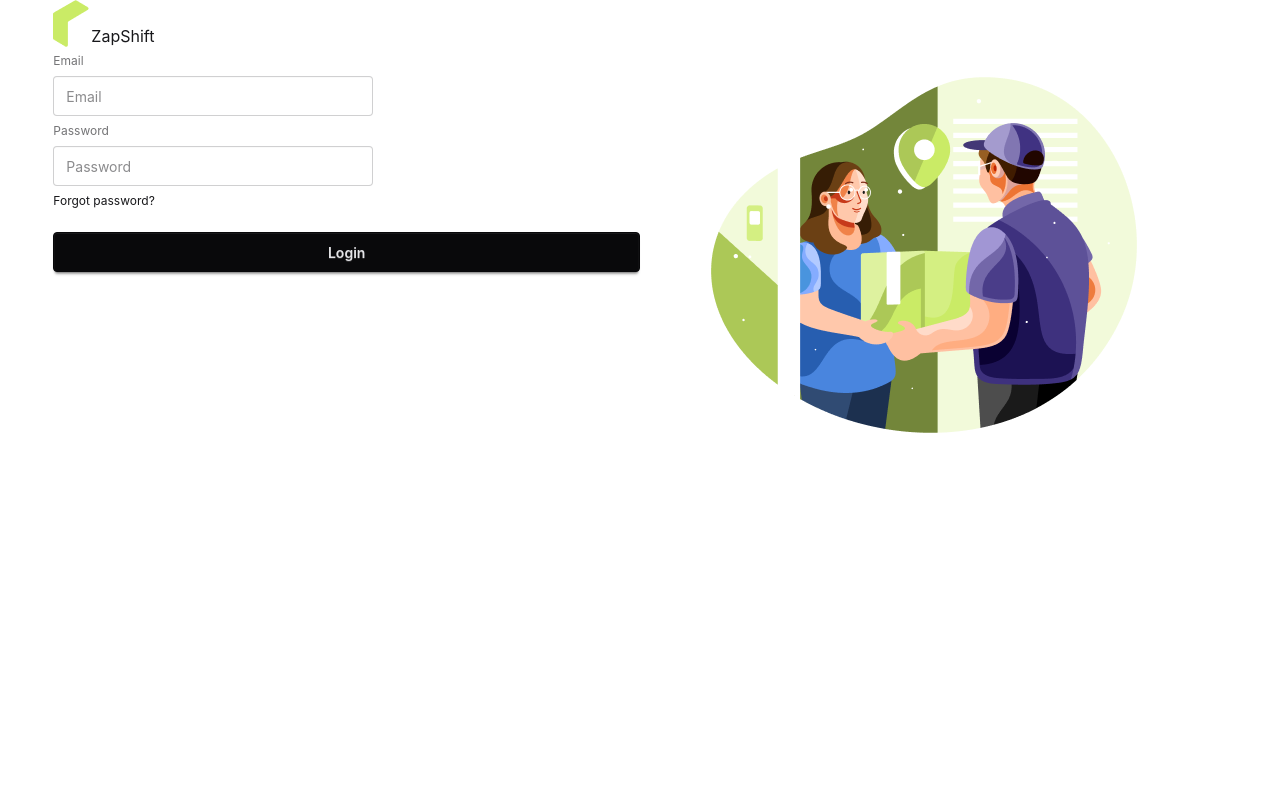
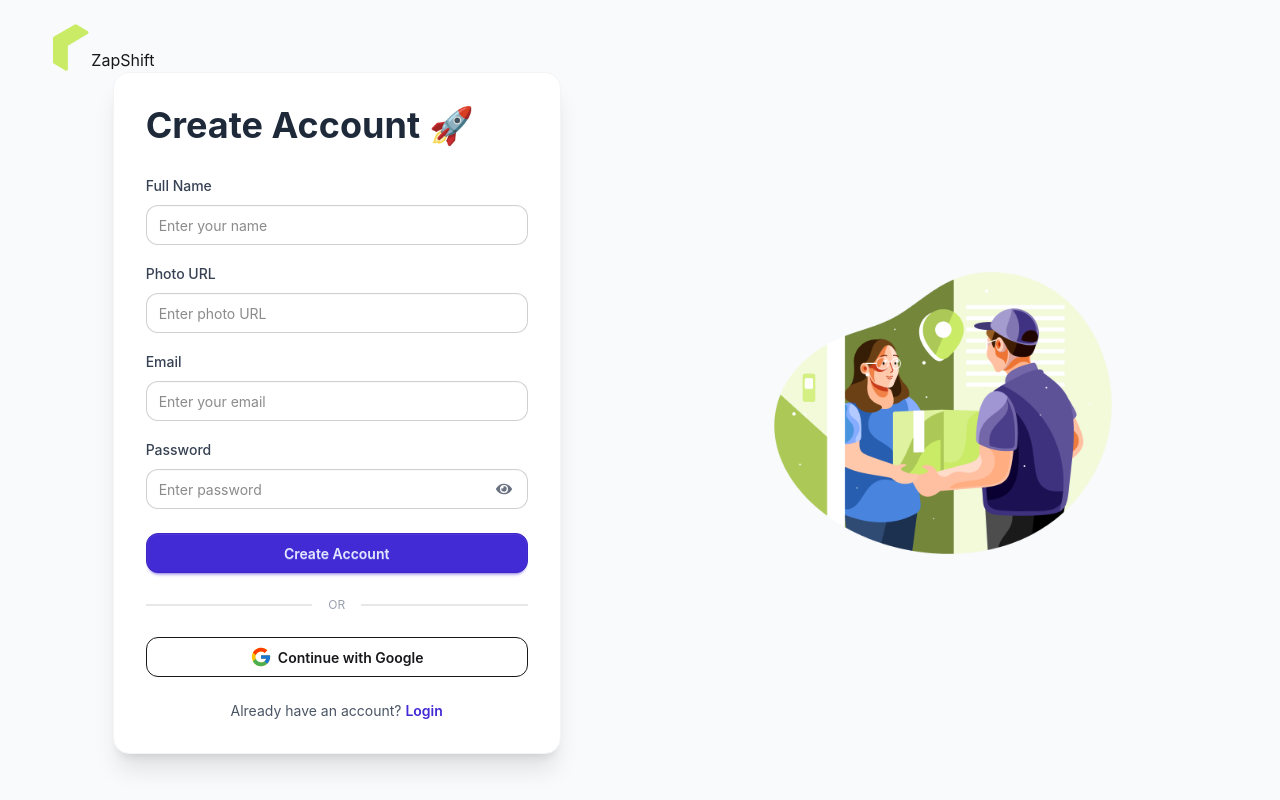
Before and after one commit to PritomChakma/Zap_Shift_Client, a React (Vite) app: page /register in a window 1280 px wide. Built offline with nearby package versions, Linux system fonts and the light colour scheme.

Commit message:
design the login and register pages

```diff
--- a/src/Layouts/AuthLayout.jsx
+++ b/src/Layouts/AuthLayout.jsx
@@ -1,20 +1,34 @@
 import { Outlet } from "react-router-dom";
 import Logo from "../Pages/Shared/Logo/Logo";
-import authImg from "../assets/authImage.png"
+import authImg from "../assets/authImage.png";
 
 const AuthLayout = () => {
-    return (
-        <div className="w-11/12 mx-auto">
-            <Logo></Logo>
+  return (
+    <div className="min-h-screen bg-[#F8FAFC]">
+      <div className="w-11/12 mx-auto py-6">
 
-            <div className="flex">
-                <div className="flex-1">  <Outlet></Outlet>   </div>
-                <div className="flex-1">
-                    <img src={authImg} alt="" />
-                </div>
-            </div>
+        <Logo />
+
+        <div className="grid lg:grid-cols-2 gap-10 items-center">
+
+          {/* Form */}
+          <div className="flex justify-center">
+            <Outlet />
+          </div>
+
+          {/* Image */}
+          <div className="hidden lg:flex justify-center">
+            <img
+              src={authImg}
+              alt=""
+              className="w-[450px]"
+            />
+          </div>
+
         </div>
-    );
+      </div>
+    </div>
+  );
 };
 
 export default AuthLayout;
--- a/src/Pages/Authentication/Login/Login.jsx
+++ b/src/Pages/Authentication/Login/Login.jsx
@@ -1,35 +1,118 @@
+import { useState } from "react";
+import { Link } from "react-router-dom";
 import { useForm } from "react-hook-form";
+import { FaEye, FaEyeSlash } from "react-icons/fa";
+import { FcGoogle } from "react-icons/fc";
 import UseAuth from "../../../Hooks/UseAuth";
 
 const Login = () => {
-const {register, handleSubmit} = useForm()
+  const { register, handleSubmit } = useForm();
+  const { signInUser } = UseAuth();
 
-const {signInUser} = UseAuth()
+  const [showPassword, setShowPassword] = useState(false);
 
-const handleLogin = data =>{
-    console.log(data);
+  const handleLogin = (data) => {
     signInUser(data.email, data.password)
-    .then(result =>{
+      .then((result) => {
         console.log(result.user);
-    })
-    .catch(error =>{console.log(error)})
-}
+      })
+      .catch((err) => console.log(err));
+  };
 
   return (
-    <div>
-        <h1>Welcome back "Login"</h1>
-      <form onSubmit={handleSubmit(handleLogin)}>
-        <fieldset className="fieldset">
-          <label className="label">Email</label>
-          <input type="email" className="input" placeholder="Email"  {...register("email")}/>
-          <label className="label">Password</label>
-          <input type="password" className="input" placeholder="Password" {...register("password")}/>
+    <div className="w-full max-w-md">
+      <div className="bg-white rounded-2xl shadow-xl border border-gray-100 p-8">
+
+        {/* Heading */}
+        <div className="mb-8">
+          <h1 className="text-4xl font-bold text-gray-800">
+            Welcome Back 👋
+          </h1>
+        </div>
+
+        <form
+          onSubmit={handleSubmit(handleLogin)}
+          className="space-y-5"
+        >
+          {/* Email */}
+
           <div>
-            <a className="link link-hover">Forgot password?</a>
+            <label className="text-sm font-medium text-gray-700">
+              Email
+            </label>
+
+            <input
+              type="email"
+              placeholder="Enter your email"
+              {...register("email")}
+              className="input input-bordered w-full mt-2 rounded-xl focus:border-primary"
+            />
           </div>
-          <button className="btn btn-neutral mt-4">Login</button>
-        </fieldset>
-      </form>
+
+          {/* Password */}
+
+          <div>
+            <label className="text-sm font-medium text-gray-700">
+              Password
+            </label>
+
+            <div className="relative mt-2">
+
+              <input
+                type={showPassword ? "text" : "password"}
+                placeholder="Enter your password"
+                {...register("password")}
+                className="input input-bordered w-full rounded-xl pr-12 focus:border-primary"
+              />
+
+              <button
+                type="button"
+                className="absolute right-4 top-1/2 -translate-y-1/2 text-gray-500"
+                onClick={() => setShowPassword(!showPassword)}
+              >
+                {showPassword ? (
+                  <FaEyeSlash />
+                ) : (
+                  <FaEye />
+                )}
+              </button>
+
+            </div>
+          </div>
+
+          <div className="flex justify-end">
+            <Link
+              className="text-sm text-primary hover:underline"
+            >
+              Forgot Password?
+            </Link>
+          </div>
+
+          <button className="btn btn-primary w-full rounded-xl">
+            Login
+          </button>
+        </form>
+
+        <div className="divider text-xs text-gray-400 my-6">
+          OR
+        </div>
+
+        <button className="btn btn-outline w-full rounded-xl">
+          <FcGoogle size={22} />
+          Continue with Google
+        </button>
+
+        <p className="text-center text-sm mt-6 text-gray-600">
+          Don't have an account?{" "}
+          <Link
+            to="/register"
+            className="text-primary font-semibold"
+          >
+            Register
+          </Link>
+        </p>
+
+      </div>
     </div>
   );
 };
--- a/src/Pages/Authentication/Register/Register.jsx
+++ b/src/Pages/Authentication/Register/Register.jsx
@@ -1,43 +1,147 @@
+import { useState } from "react";
+import { Link } from "react-router-dom";
 import { useForm } from "react-hook-form";
+import { FaEye, FaEyeSlash } from "react-icons/fa";
+import { FcGoogle } from "react-icons/fc";
 import UseAuth from "../../../Hooks/UseAuth";
 
 const Register = () => {
   const { register, handleSubmit } = useForm();
-const {registerUser} = UseAuth()
+  const { registerUser } = UseAuth();
+
+  const [showPassword, setShowPassword] = useState(false);
 
   const handleRegister = (data) => {
     console.log(data);
+
     registerUser(data.email, data.password)
-    .then(result =>{
+      .then((result) => {
         console.log(result.user);
       })
-    .catch(error =>{console.log(error)})
+      .catch((error) => console.log(error));
   };
 
   return (
+    <div className="w-full max-w-md">
+      <div className="bg-white rounded-2xl shadow-xl border border-gray-100 p-8">
+
+        {/* Heading */}
+        <div className="mb-7">
+          <h1 className="text-4xl font-bold text-gray-800">
+            Create Account 🚀
+          </h1>
+
+        </div>
+
+        <form
+          onSubmit={handleSubmit(handleRegister)}
+          className="space-y-4"
+        >
+          {/* Name */}
+
           <div>
-      <form onSubmit={handleSubmit(handleRegister)}>
-        <fieldset className="fieldset">
-          <label className="label">Email</label>
+            <label className="text-sm font-medium text-gray-700">
+              Full Name
+            </label>
+
             <input
+              type="text"
+              placeholder="Enter your name"
+              {...register("name")}
+              className="input input-bordered w-full mt-2 rounded-xl"
+            />
+          </div>
+
+          {/* Photo */}
+
+          <div>
+            <label className="text-sm font-medium text-gray-700">
+              Photo URL
+            </label>
+
+            <input
+              type="text"
+              placeholder="Enter photo URL"
+              {...register("photo")}
+              className="input input-bordered w-full mt-2 rounded-xl"
+            />
+          </div>
+
+          {/* Email */}
+
+          <div>
+            <label className="text-sm font-medium text-gray-700">
+              Email
+            </label>
+
+            <input
+              type="email"
+              placeholder="Enter your email"
               {...register("email")}
-            type="email"
-            className="input"
-            placeholder="Email"
+              className="input input-bordered w-full mt-2 rounded-xl"
             />
-          <label className="label">Password</label>
+          </div>
+
+          {/* Password */}
+
+          <div>
+            <label className="text-sm font-medium text-gray-700">
+              Password
+            </label>
+
+            <div className="relative mt-2">
+
               <input
+                type={showPassword ? "text" : "password"}
+                placeholder="Enter password"
                 {...register("password")}
-            type="password"
-            className="input"
-            placeholder="Password"
+                className="input input-bordered w-full rounded-xl pr-12"
               />
-          <div>
-            <a className="link link-hover">Forgot password?</a>
+
+              <button
+                type="button"
+                className="absolute right-4 top-1/2 -translate-y-1/2 text-gray-500"
+                onClick={() => setShowPassword(!showPassword)}
+              >
+                {showPassword ? (
+                  <FaEyeSlash />
+                ) : (
+                  <FaEye />
+                )}
+              </button>
+
             </div>
-          <button className="btn btn-neutral mt-4">Login</button>
-        </fieldset>
+          </div>
+
+          {/* Register Button */}
+
+          <button className="btn btn-primary w-full rounded-xl mt-2">
+            Create Account
+          </button>
         </form>
+
+        <div className="divider text-xs text-gray-400 my-6">
+          OR
+        </div>
+
+        {/* Google */}
+
+        <button className="btn btn-outline w-full rounded-xl">
+          <FcGoogle size={22} />
+          Continue with Google
+        </button>
+
+        <p className="text-center text-sm mt-6 text-gray-600">
+          Already have an account?{" "}
+          <Link
+            to="/login"
+            className="text-primary font-semibold"
+          >
+            Login
+          </Link>
+        </p>
+
+      </div>
     </div>
   );
 };
```
Lines whose indentation alone changed are shown as unchanged.
